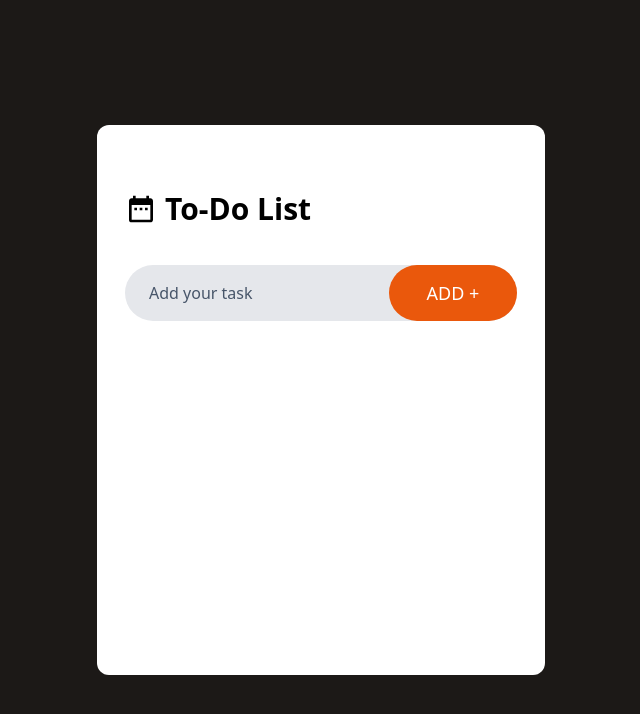
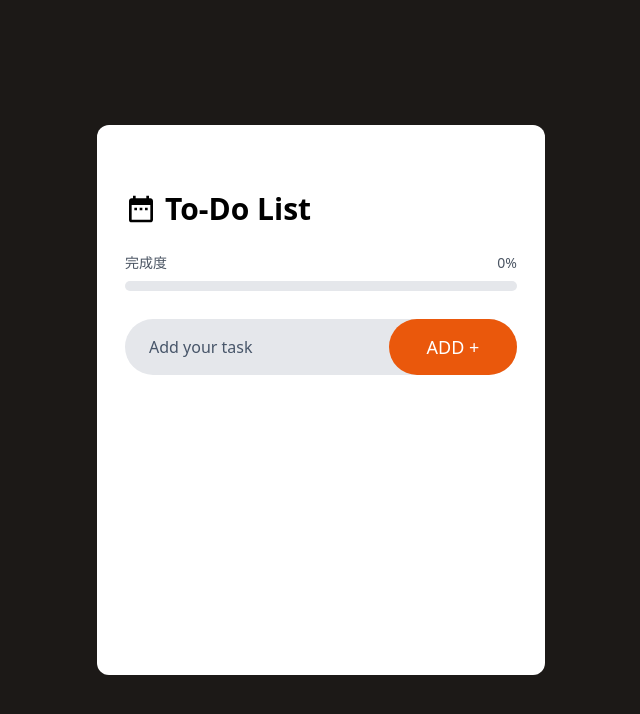
Before and after one commit to theKaichun/Todo-app, a React (Vite) app: page / in a window 1280 px wide. Shown: the top 714 px of the page, without its empty margins (319-959 px from the left). Built offline with nearby package versions, Linux system fonts and the light colour scheme.

Commit message:
add 進度條

```diff
--- a/src/components/Todo.jsx
+++ b/src/components/Todo.jsx
@@ -46,15 +46,33 @@ const Todo = () => {
   useEffect(() => {
     localStorage.setItem("todos", JSON.stringify(todoList));
   }, [todoList]);
+
+  const calculateProgress = () => {
+    if (todoList.length === 0) return 0;
+    const completedTasks = todoList.filter((todo) => todo.isComplete).length;
+    return Math.round((completedTasks / todoList.length) * 100);
+  };
+
   return (
     <div className="bg-white place-self-center w-11/12 max-w-md flex flex-col p-7 min-h-[550px] rounded-xl">
-      {/*title */}
+      {/* title */}
       <div className="flex items-center mt-7 gap-2">
         <MdDateRange className="w-8 h-14" />
-
         <h1 className="text-3xl font-semibold">To-Do List</h1>
       </div>
 
+      <div className="mt-4">
+        <div className="flex justify-between mb-2">
+          <span className="text-sm text-gray-600">完成度</span>
+          <span className="text-sm text-gray-600">{calculateProgress()}%</span>
+        </div>
+        <div className="w-full bg-gray-200 rounded-full h-2.5">
+          <div
+            className="bg-orange-600 h-2.5 rounded-full transition-all duration-300"
+            style={{ width: `${calculateProgress()}%` }}
+          ></div>
+        </div>
+      </div>
       {/* input box */}
 
       <div className=" flex items-center my-7 bg-gray-200 rounded-full">
```
Also changed, not shown: src/assets/delete.png (deleted).
